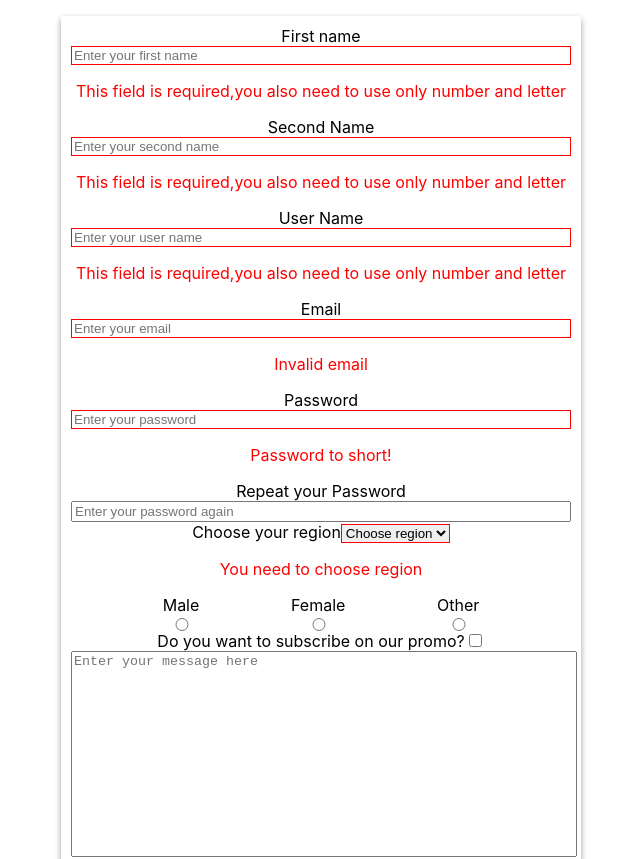
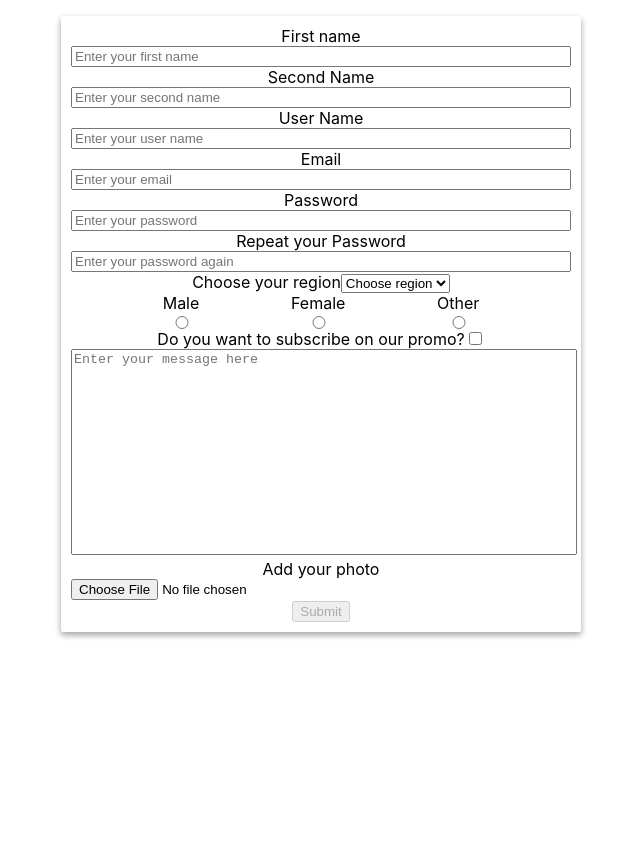
Before and after one commit to Seredenko23/homework9, a React (Create React App) app: page / in a window 1280 px wide. Shown: the top 859 px of the page, without its empty margins (319-959 px from the left). After the commit the page ends 800 px from the top, so only its background shows below. Built offline with nearby package versions, Linux system fonts and the light colour scheme.

Commit message:
improve validation

```diff
--- a/src/Form/part/FileInput/FileInput.js
+++ b/src/Form/part/FileInput/FileInput.js
@@ -5,20 +5,30 @@ class FileInput extends Component {
     constructor(props) {
         super(props);
         this.fileInput = React.createRef();
+        this.state = {
+            touched: false,
+        }
     }
+
+    touch = (e) => {
+        this.setState({
+            touched: true,
+        })
+    };
+
     render() {
         const {name, title, handler, placeholder, error, errText} = this.props
         return (
             <div className='input-wrapper'>
                 <label className='registration-label'
                        htmlFor={name}>{title}</label>
-                <input className={error ? 'error registration-input' : 'registration-input'}
+                <input className={error && this.state.touched ? 'error registration-input' : 'registration-input'}
                        ref={this.fileInput}
                        name={name}
                        onChange={handler}
                        placeholder={placeholder}
                        type='file'/>
-                {error && (
+                {(error && this.state.touched) && (
                     <p className='error-description'>{errText}</p>
                 )}
             </div>
--- a/src/Form/part/Input/Input.js
+++ b/src/Form/part/Input/Input.js
@@ -4,20 +4,31 @@ import './Input.css'
 class Input extends Component {
     constructor (props) {
         super(props)
+        this.state = {
+            touched: false,
+        }
     }
+
+    touch = (e) => {
+        this.setState({
+            touched: true,
+        })
+    };
+
     render() {
         const {name, title, handler, placeholder, value, type, error, errText} = this.props
         return (
             <div className='input-wrapper'>
                 <label className='registration-label'
                        htmlFor={name}>{title}</label>
-                <input className={error ? 'error registration-input' : 'registration-input'}
+                <input className={error && this.state.touched ? 'error registration-input' : 'registration-input'}
                        name={name}
                        value={value}
+                       onBlur={this.touch}
                        onChange={handler}
                        placeholder={placeholder}
                        type={type}/>
-                {error && (
+                {(error && this.state.touched) && (
                     <p className='error-description'>{errText}</p>
                 )}
             </div>
--- a/src/Form/part/Select/Select.js
+++ b/src/Form/part/Select/Select.js
@@ -4,7 +4,17 @@ import './Select.css'
 class Select extends Component {
     constructor(props) {
         super(props)
+        this.state = {
+            touched: false,
+        }
     }
+
+    touch = (e) => {
+        this.setState({
+            touched: true,
+        })
+    };
+
     render() {
         let {name, title, handler, placeholder, options, value, error, errText} = this.props
         let arrayOptions = options.map(el => {
@@ -19,14 +29,15 @@ class Select extends Component {
         return (
             <div className='select-wrapper'>
                 <label htmlFor={name}>{title}</label>
-                <select className={error ? 'error select' : 'select'} name={name}
+                <select className={error && this.state.touched ? 'error select' : 'select'} name={name}
                         id={name}
                         value={value}
+                        onBlur={this.touch}
                         onChange={handler}>
                     <option value="" disabled>{placeholder}</option>
                     {arrayOptions}
                 </select>
-                {error && (
+                {(error && this.state.touched) && (
                     <p className='error-description'>{errText}</p>
                 )}
             </div>
--- a/src/services/validation.js
+++ b/src/services/validation.js
@@ -3,14 +3,14 @@ function validate(formProp) {
         userName, email, password,
         repeatPassword, photo, region} = formProp;
     return {
-        firstName: firstName.length === 0 && !checkStr(firstName),
-        secondName: secondName.length === 0 && !checkStr(secondName),
-        userName: userName.length === 0 && !checkStr(userName),
-        email: email.length === 0 && !validateEmail(email),
+        firstName: firstName.length === 0 || !checkStr(firstName),
+        secondName: secondName.length === 0 || !checkStr(secondName),
+        userName: userName.length === 0 || !checkStr(userName),
+        email: email.length === 0 || !validateEmail(email),
         password: password.length <= 0,
         repeatPassword: repeatPassword !== password,
         region: region.length === 0,
-        photo: !photo && !validatePhoto(photo),
+        photo: !photo || !validatePhoto(photo),
     };
 }
 
```
